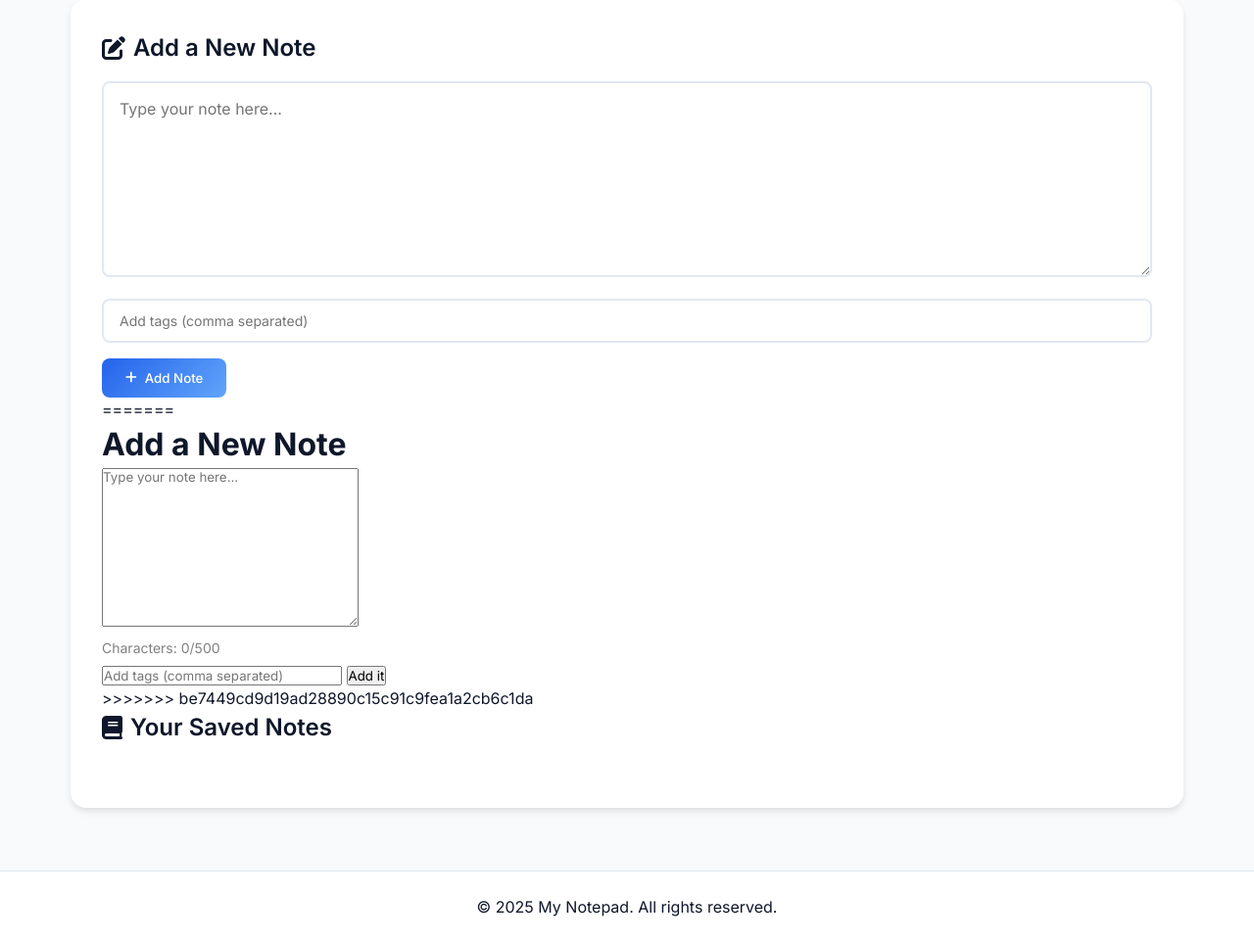
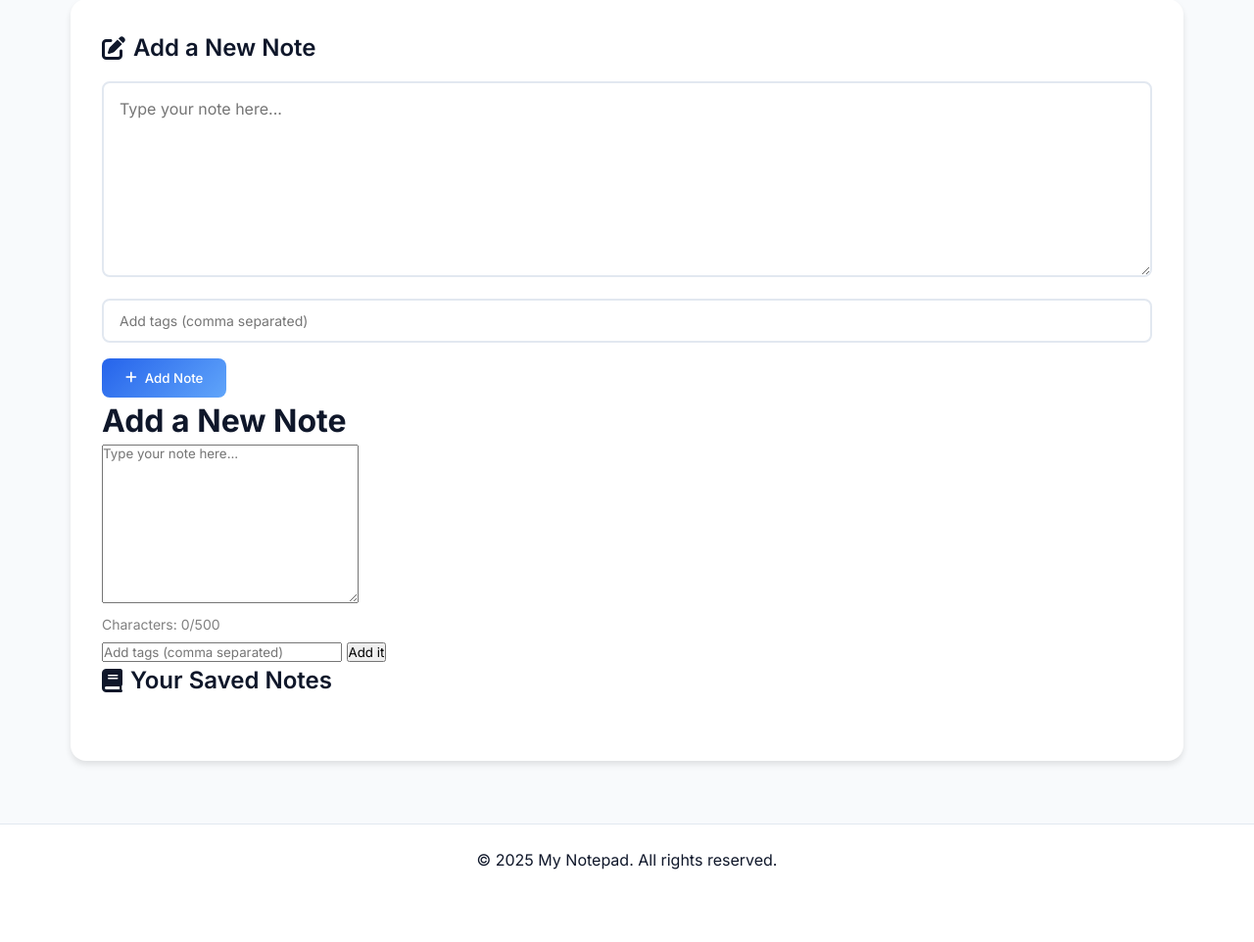
Before and after one commit to ygowthamr/WhitePaper, a Django app: template templates/notesapp/main.html in a window 1280 px wide. Shown: the part 206-1168 px from the top of the page at 98% size. After the commit the page ends 1094 px from the top, so only its background shows below. Run offline with Django 3.2, Linux system fonts and the light colour scheme; the template is opened without the code that fills it, so the values that code supplies are empty.

Commit message:
Updated the changes

```diff
--- a/templates/notesapp/main.html
+++ b/templates/notesapp/main.html
@@ -293,8 +293,8 @@
                 <i class="fas fa-plus"></i>
                 Add Note
             </button>
-=======
-        <!-- Note typing Section -->
+
+
         <div class="text-input">
             <h1>Add a New Note</h1>
             <form>
@@ -307,7 +307,7 @@
                     Add it
                 </button>
             </form>
->>>>>>> be7449cd9d19ad28890c15c91c9fea1a2cb6c1da
+
         </div>
 
         <section class="notes-section">
```
